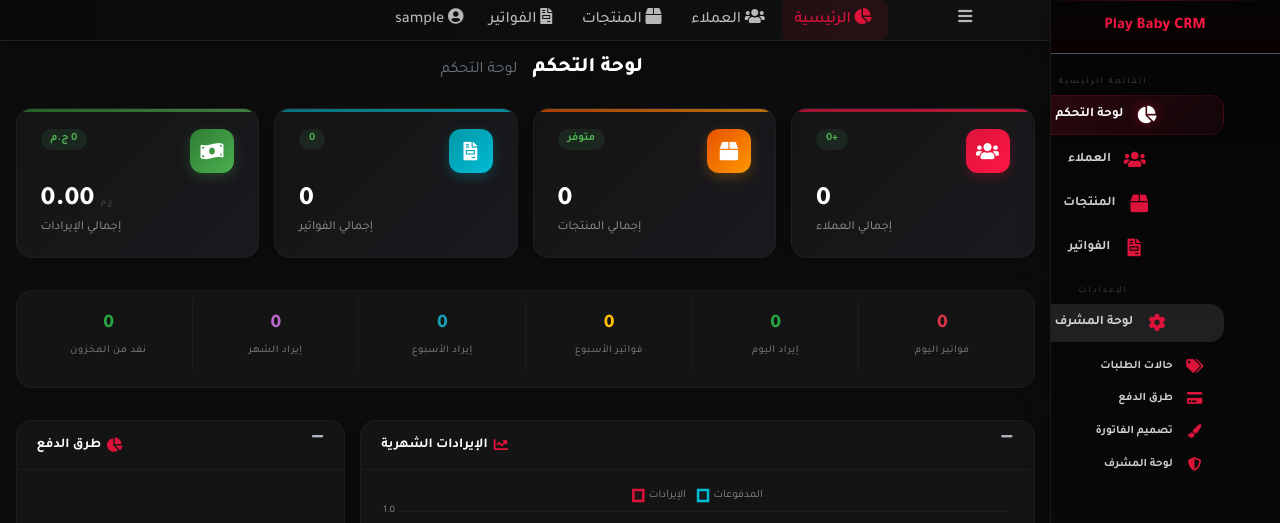
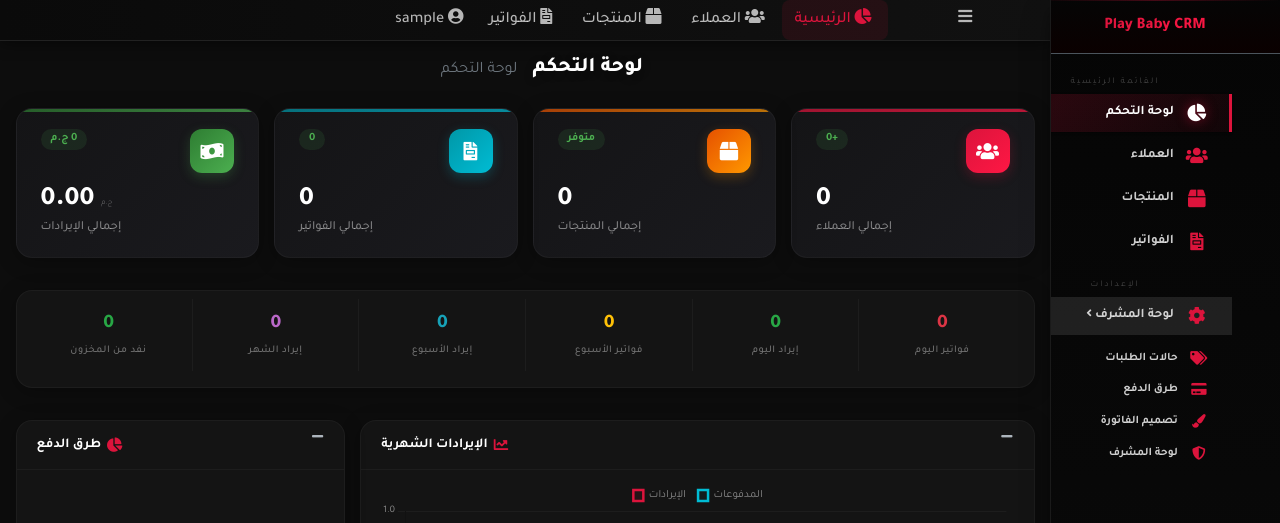
Before and after one commit to play-baby/playbaby-crm, a Django app: page / in a window 1280 px wide, after a click on "لوحة المشرف". Shown: the top 523 px of the page. Run offline with Django 5.2, Linux system fonts and the light colour scheme; the visitor is signed in with stand-in values (Sample User, id 1); data comes from the database, SQL or seed files in the repository; data that the repository does not hold is empty; some libraries are stand-ins or nearby versions.

Commit message:
fix: full-width sidebar buttons, remove horizontal margins

```diff
--- a/templates/base.html
+++ b/templates/base.html
@@ -52,7 +52,7 @@
       .breadcrumb { font-size: 0.75rem; }
       .main-sidebar { width: 220px; }
       .nav-sidebar .nav-link p { font-size: 0.7rem; }
-      .nav-sidebar .nav-link { padding: 0.6rem 0.3rem !important; margin: 1px 6px; }
+      .nav-sidebar .nav-link { padding: 0.6rem 0.8rem !important; margin: 1px 0; }
       .card-body { padding: 0.9rem; }
       .content { padding: 0 0.3rem !important; }
       .container-fluid { padding-right: 10px !important; padding-left: 10px !important; }
@@ -141,23 +141,26 @@
       align-items: center !important;
       justify-content: center !important;
       flex-direction: row;
-      padding: 0.6rem 0.5rem 0.6rem 0.8rem !important;
-      margin: 2px 8px;
-      border-radius: 14px;
+      padding: 0.6rem 1rem !important;
+      margin: 1px 0;
+      border-radius: 0;
       gap: 10px;
       transition: all 0.3s ease;
       position: relative;
       overflow: hidden;
+      border-right: 3px solid transparent;
     }
     .nav-sidebar .nav-link:hover {
       background: rgba(220,20,60,0.08) !important;
-      transform: translateX(-3px);
+      border-right-color: var(--pb-red);
     }
     .nav-sidebar .nav-link.active {
       background: linear-gradient(135deg, rgba(220,20,60,0.2), rgba(255,23,68,0.05)) !important;
-      border: 1px solid rgba(220,20,60,0.15);
-      box-shadow: 0 4px 20px rgba(220,20,60,0.08);
+      border-right: 3px solid var(--pb-red);
+      box-shadow: inset 0 0 20px rgba(220,20,60,0.05);
     }
+    .nav-sidebar .nav-link p { flex: 1; text-align: right; }
+    .nav-sidebar .nav-link .nav-icon { margin-left: 0; }
     /* ── Sidebar Icons (no container, just icon) ── */
     .nav-sidebar .nav-link .nav-icon {
       font-size: 1.1rem;
@@ -200,23 +203,28 @@
     /* Treeview fixes */
     .nav-sidebar .nav-treeview {
       background: rgba(0,0,0,0.2);
-      border-radius: 12px;
-      margin: 2px 8px;
+      margin: 0;
       padding: 4px 0;
     }
     .nav-sidebar .nav-treeview .nav-link {
-      padding: 0.45rem 0.8rem !important;
-      margin: 1px 4px;
-      border-radius: 8px;
+      padding: 0.45rem 1rem !important;
+      margin: 0;
+      border-radius: 0;
       flex-direction: row;
       gap: 10px;
-      justify-content: flex-start !important;
+      justify-content: center !important;
+      border-right: 3px solid transparent;
     }
-    .nav-sidebar .nav-treeview .nav-link { gap: 10px; padding: 0.45rem 0.7rem !important; }
+    .nav-sidebar .nav-treeview .nav-link:hover { border-right-color: var(--pb-red); }
+    .nav-sidebar .nav-treeview .nav-link.active {
+      border-right: 3px solid var(--pb-red);
+      background: rgba(220,20,60,0.15) !important;
+    }
     .nav-sidebar .nav-treeview .nav-link .nav-icon { font-size: 0.85rem; width: 22px !important; }
     .nav-sidebar .nav-treeview .nav-link p {
       font-size: 0.72rem;
       text-align: right;
+      flex: 1;
     }
     .nav-sidebar .nav-link .fa-angle-left {
       margin-right: auto !important;
```
